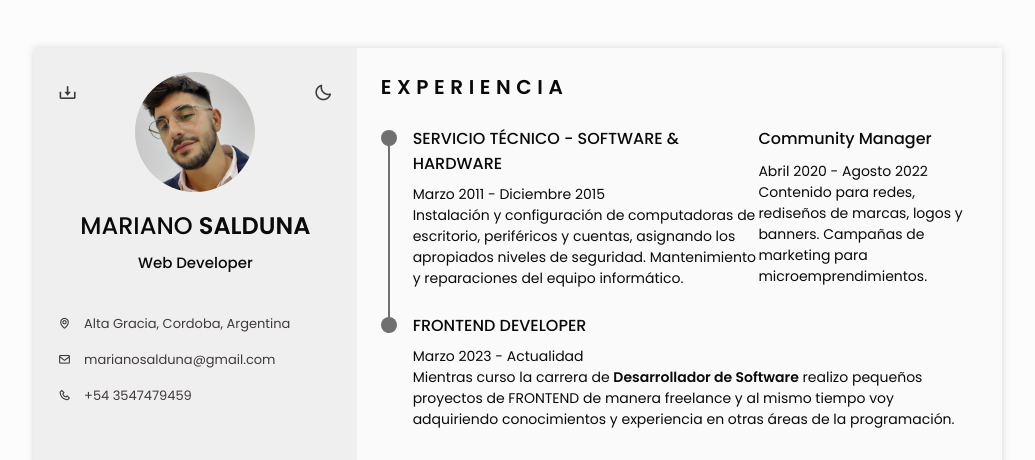
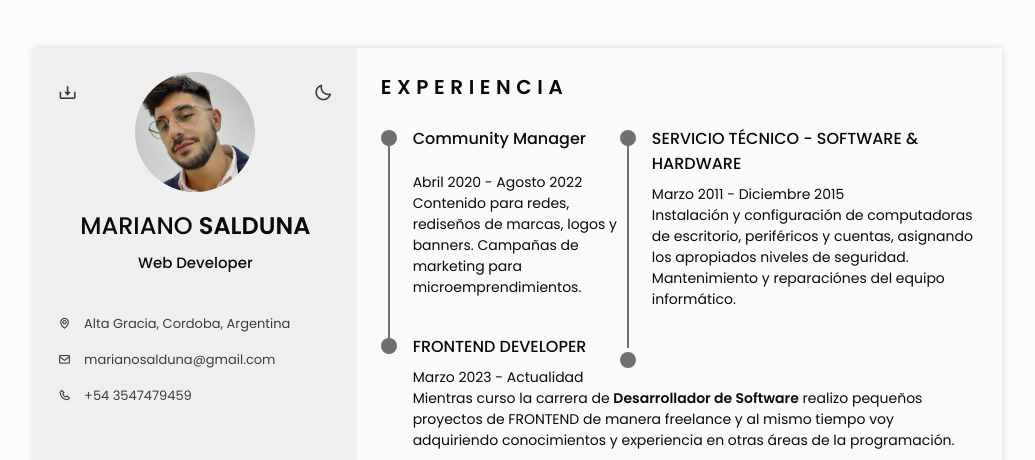
Before and after one commit to marianosalduna/CV-MSalduna, a plain HTML site: page index.html in a window 1280 px wide. Shown: the top 460 px of the page, without its empty margins (122-1157 px from the left). Drawn offline with nearby package versions, Linux system fonts and the light colour scheme.

Commit message:
Update index.html

```diff
--- a/index.html
+++ b/index.html
@@ -201,13 +201,6 @@
                                     <span class="experience_rounder"></span>
                                     <span class="experience_line"></span>
                                 </div>
-                                    <div class="experience_data bd-grid">
-                                    <h3 class="experience_title">SERVICIO TÉCNICO - SOFTWARE & HARDWARE</h3>
-                                    <span class="experience_company">Marzo 2011 - Diciembre 2015
-                                    <p class="experience_description">
-                                        Instalación y configuración de computadoras de escritorio, periféricos y cuentas, asignando los apropiados niveles de seguridad. Mantenimiento y reparaciones del equipo informático.
-                                    </p>
-                                </div>
                                 <div class="experience_data bd-grid">
                                     <h3 class="experience_title">Community Manager</h3>
                                     <span class="experience_company">Abril 2020 - Agosto 2022
@@ -215,6 +208,20 @@
                                         Contenido para redes, rediseños de marcas, logos y banners. Campañas de marketing para microemprendimientos.
                                     </p>
                                 </div>
+
+                                <div class="experience_time">
+                                    <span class="experience_rounder"></span>
+                                    <span class="experience_line"></span>
+                                    <span class="experience_rounder"></span>
+                                </div>
+                                <div class="experience_data bd-grid">
+                                    <h3 class="experience_title">SERVICIO TÉCNICO - SOFTWARE & HARDWARE</h3>
+                                    <span class="experience_company">Marzo 2011 - Diciembre 2015
+                                    <p class="experience_description">
+                                        Instalación y configuración de computadoras de escritorio, periféricos y cuentas, asignando los apropiados niveles de seguridad. Mantenimiento y reparaciónes del equipo informático.
+                                    </p>
+                                </div>
+
                             </div>
                             <div class="experience_content">
                                 <div class="experience_time">
```
